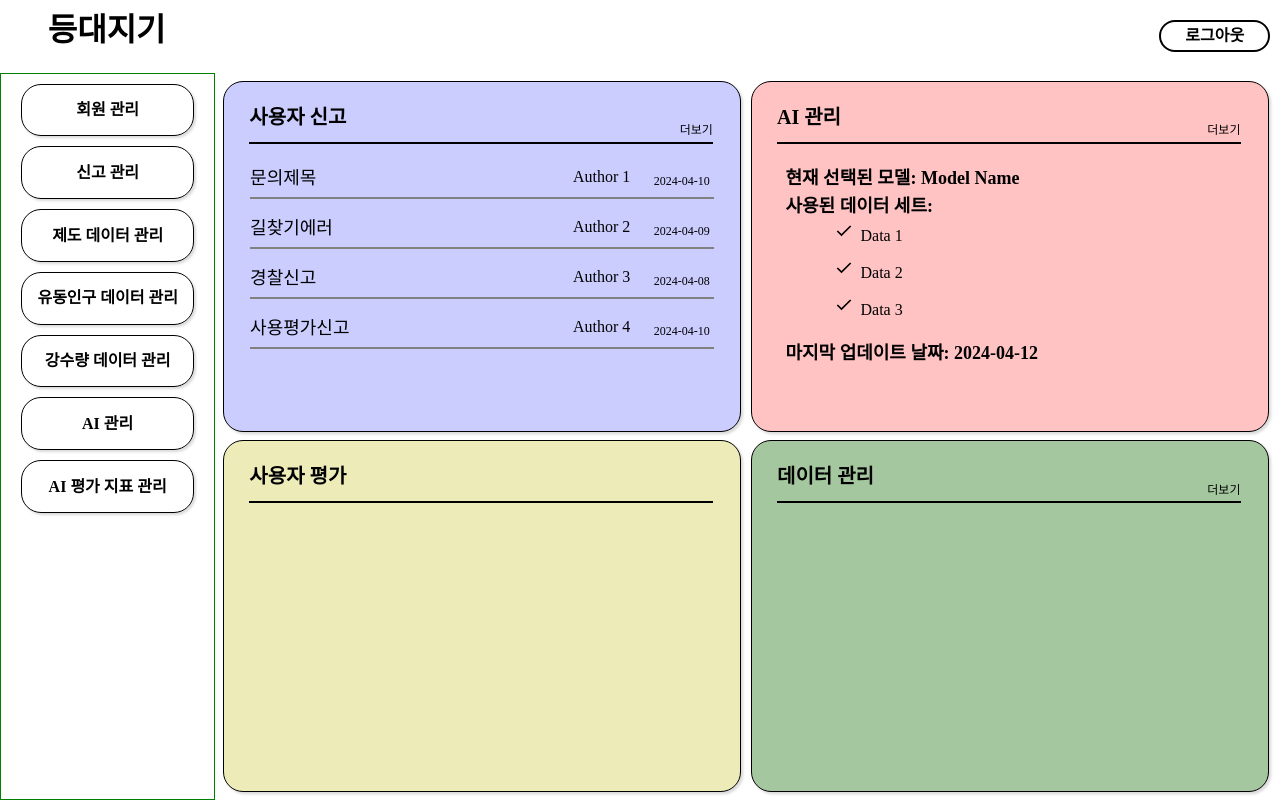
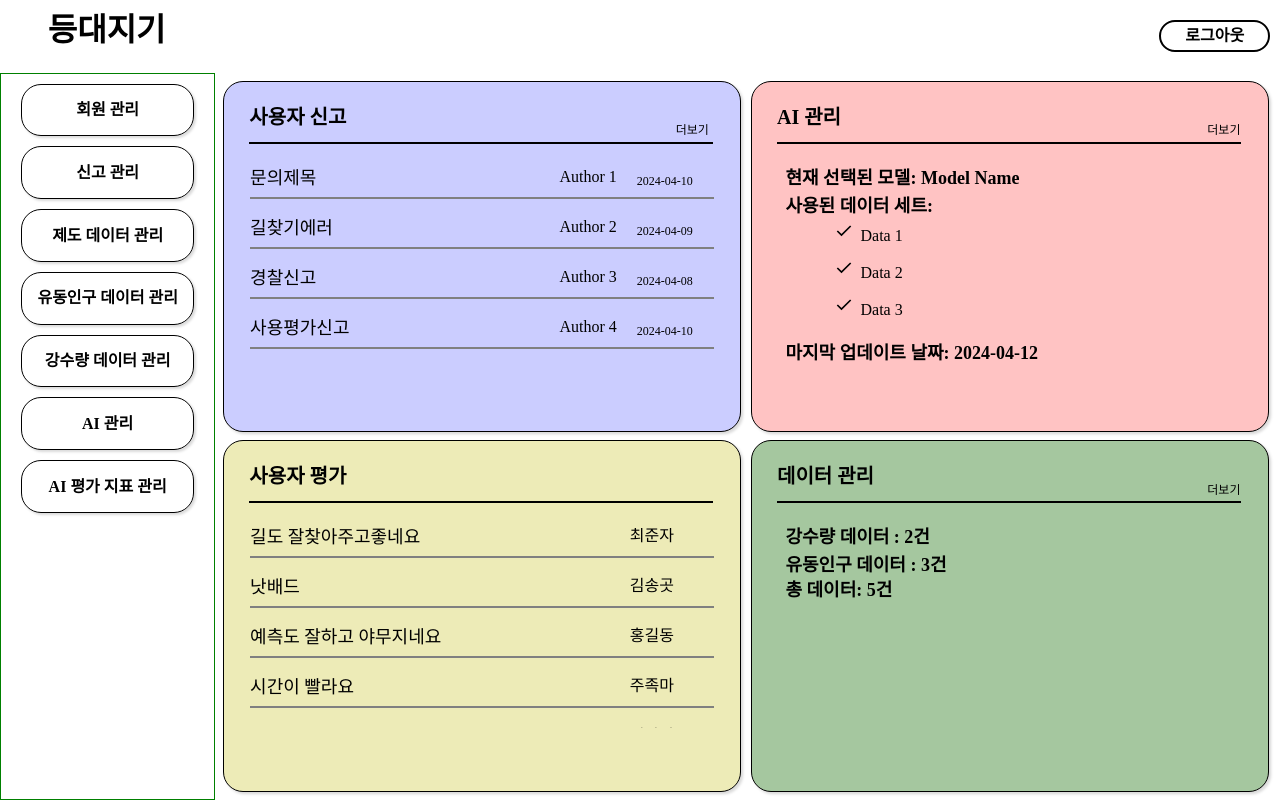
Before and after one commit to 4-1-graduation-project/fron, a React (Create React App) app in the folder gradeproject/: page /adminMain in a window 1280 px wide. Built offline with nearby package versions, Linux system fonts and the light colour scheme.

Commit message:
faet : admin 메인화면 별점제외 View 구현

```diff
--- /dev/null
+++ b/gradeproject/public/userRate/Data.json
@@ -0,0 +1,32 @@
+[
+    {
+        "comment": "길도 잘찾아주고좋네요",
+        "author": "최준자",
+        "stars": 4
+    },
+    {
+        "comment": "낫배드",
+        "author": "김송곳",
+        "stars": 2
+    },
+    {
+        "comment": "예측도 잘하고 야무지네요",
+        "author": "홍길동",
+        "stars": 4
+    },
+    {
+        "comment": "시간이 빨라요",
+        "author": "주족마",
+        "stars": 5
+    },
+    {
+        "comment": "밀집도 나타내는게 좋네",
+        "author": "김삿갓",
+        "stars": 1
+    },
+    {
+        "comment": "좋습니다",
+        "author": "강철맨",
+        "stars": 2
+    }
+]
--- a/gradeproject/src/components/AdminMainPage/AdminMainCss.js
+++ b/gradeproject/src/components/AdminMainPage/AdminMainCss.js
@@ -81,7 +81,7 @@ export const ReportBoxTitle = styled.div`
 `;
 
 export const ReportBoxSubTitle = styled.div`
-    width: 8%;
+    width: 10%;
     height: 50%;
     display: flex;
     justify-content: center;
@@ -124,7 +124,7 @@ export const ReportAuthor = styled.div`
 `;
 
 export const ReportDate = styled.div`
-    width: 15%;
+    width: 20%;
     height: 30%;
     font-size: 12px;
     margin: auto;
@@ -228,6 +228,37 @@ export const UserRateContainer = styled.div`
 `;
 
 
+export const ReportStars = styled.div`
+  color: gold; /* Filled star color */
+  font-size: 24px; /* Adjust star size as needed */
+  border: 1px solid red;
+  width: 30%;
+`;
+
+export const FilledStar = styled.span`
+  margin-right: 5px; /* Adjust spacing between stars as needed */
+`;
+
+export const EmptyStar = styled.span`
+  margin-right: 5px; /* Adjust spacing between stars as needed */
+  color: #ccc; /* Empty star color */
+`;
+
+
+export const RateTitle = styled.div`
+    width: 90%;
+    height: 100%;
+    font-size: 18px;
+
+`;
+
+export const RateAuthor = styled.div`
+    width: 20%;
+    height: 100%;
+`;
+
+
+
 //================================ DataManagement =================================
 
 export const DataManagementContainer = styled.div`
--- a/gradeproject/src/components/AdminMainPage/adminhomeItems/DataManagement.jsx
+++ b/gradeproject/src/components/AdminMainPage/adminhomeItems/DataManagement.jsx
@@ -9,6 +9,13 @@ export default function DataManagement() {
                 <M.SettingBoxTitle>데이터 관리</M.SettingBoxTitle>
                 <M.SettingBoxSubTitle>더보기</M.SettingBoxSubTitle>
             </M.SettingBoxHeader>
+            <M.TextContainer>
+                <M.SelectedTitle>강수량 데이터 : 2건</M.SelectedTitle>
+                <M.UsedDateSetTitle>유동인구 데이터 : 3건</M.UsedDateSetTitle>
+                <M.UpdatedDateTitle>총 데이터: 5건</M.UpdatedDateTitle>
+                <M.AiSettingsList>
+                </M.AiSettingsList>
+            </M.TextContainer>
         </M.DataManagementContainer>
     )
 }
--- a/gradeproject/src/components/AdminMainPage/adminhomeItems/UserRate.jsx
+++ b/gradeproject/src/components/AdminMainPage/adminhomeItems/UserRate.jsx
@@ -1,12 +1,30 @@
-import React from 'react'
-import * as F from "../AdminMainCss";
+import React, { useState, useEffect } from 'react';
+import * as X from "../AdminMainCss";
+import styled from 'styled-components';
 
 export default function UserRate() {
+    const [reportData, setReportData] = useState([]);
+
+    useEffect(() => {
+        fetch('http://localhost:3000/userRate/Data.json')
+            .then(response => response.json())
+            .then(data => setReportData(data))
+            .catch(error => console.error('Error fetching data:', error));
+    }, []);
+
     return (
-        <F.UserRateContainer>
-            <F.SettingBoxHeader>
-                <F.SettingBoxTitle>사용자 평가</F.SettingBoxTitle>
-            </F.SettingBoxHeader>
-        </F.UserRateContainer>
-    )
+        <X.UserRateContainer>
+            <X.ReportBoxHeader>
+                <X.ReportBoxTitle>사용자 평가</X.ReportBoxTitle>
+            </X.ReportBoxHeader>
+            <X.ReportList>
+                {reportData.map((report, index) => (
+                    <X.ReportListItem key={index}>
+                        <X.RateTitle>{report.comment}</X.RateTitle>
+                        <X.RateAuthor>{report.author}</X.RateAuthor>
+                    </X.ReportListItem>
+                ))}
+            </X.ReportList>
+        </X.UserRateContainer>
+    );
 }
```
